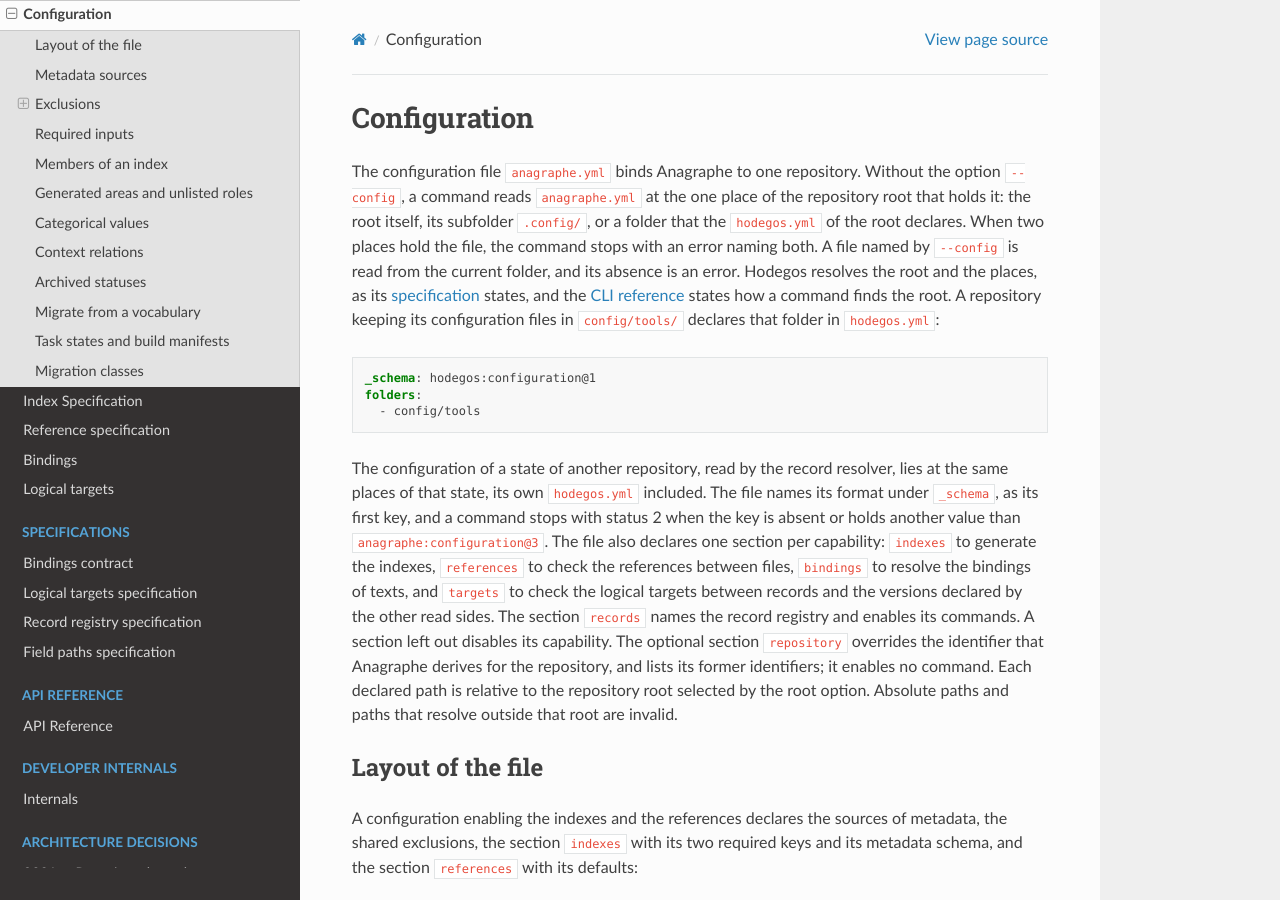
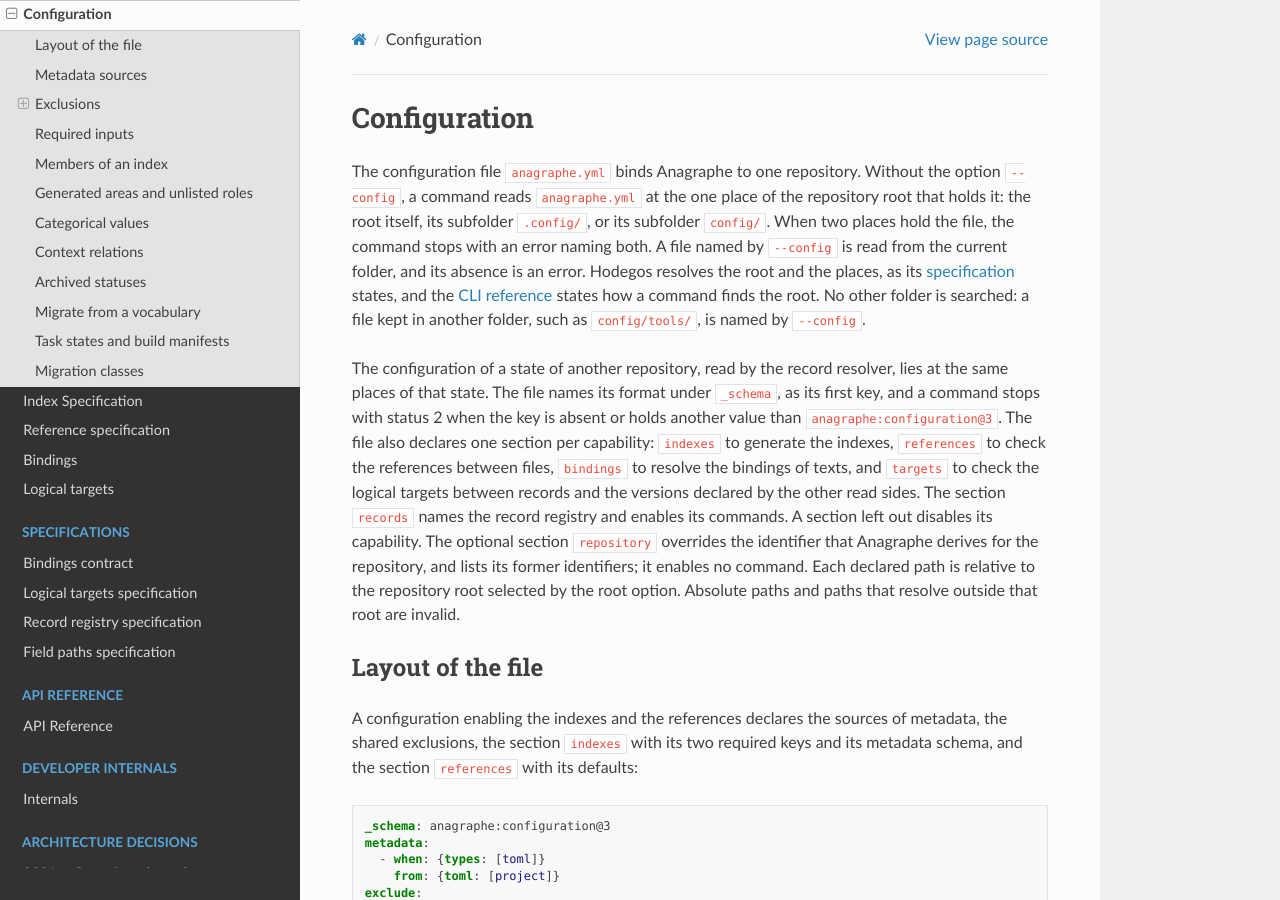
Before and after one commit to esther-poniatowski/anagraphe, a Sphinx documentation site: the page built from docs/guide/configuration.md, in a window 1280 px wide and 900 px high. Built offline with Sphinx 7.4.7 and the Read the Docs theme 3.1.0, drawn with Linux system fonts in a browser that asks for light colours.

Commit message:
docs(configuration): Name the places of Hodegos ###################################################
The guides name the root, .config/ and config/ as the places:
  - `README.md` and the README of the read package
  - `configuration.md` names a file kept in another folder by
    --config, and drops the declaration `hodegos.yml`
  - `usage.md`, `cli-reference.md` and `targets.md`
  - `adr/0011-read-distribution.md` records, in a dated note, that
    the move to Hodegos is done
######################################################################

Signed-off-by: Esther Poniatowski <esther.poniatowski@ens.psl.eu>
Co-Authored-By: Claude Opus 5.5 <noreply@anthropic.com>

````diff
--- a/docs/guide/configuration.md
+++ b/docs/guide/configuration.md
@@ -2,21 +2,15 @@
 
 The configuration file `anagraphe.yml` binds Anagraphe to one repository. Without the option
 `--config`, a command reads `anagraphe.yml` at the one place of the repository root that holds it:
-the root itself, its subfolder `.config/`, or a folder that the `hodegos.yml` of the root declares.
-When two places hold the file, the command stops with an error naming both. A file named by
-`--config` is read from the current folder, and its absence is an error. Hodegos resolves the root
-and the places, as its [specification](https://github.com/esther-poniatowski/hodegos/blob/main/docs/specification.md) states, and the
-[CLI reference](cli-reference.md) states how a command finds the root. A repository keeping its
-configuration files in `config/tools/` declares that folder in `hodegos.yml`:
-
-```yaml
-_schema: hodegos:configuration@1
-folders:
-  - config/tools
-```
+the root itself, its subfolder `.config/`, or its subfolder `config/`. When two places hold the
+file, the command stops with an error naming both. A file named by `--config` is read from the
+current folder, and its absence is an error. Hodegos resolves the root and the places, as its
+[specification](https://github.com/esther-poniatowski/hodegos/blob/main/docs/specification.md) states, and the
+[CLI reference](cli-reference.md) states how a command finds the root. No other folder is
+searched: a file kept in another folder, such as `config/tools/`, is named by `--config`.
 
 The configuration of a state of another repository, read by the record resolver, lies at the same
-places of that state, its own `hodegos.yml` included. The file names its format under
+places of that state. The file names its format under
 `_schema`, as its first key, and a command stops with status 2 when the key is absent or holds
 another value than `anagraphe:configuration@3`. The file also declares one section per capability:
 `indexes` to generate the indexes, `references` to check the references between files, `bindings` to
````
Also changed, not shown: README.md (+1 -1 lines), docs/adr/0011-read-distribution.md (+6 -0 lines), docs/guide/cli-reference.md (+1 -1 lines), docs/guide/targets.md (+1 -1 lines), docs/guide/usage.md (+1 -1 lines), packages/read-python/README.md.
